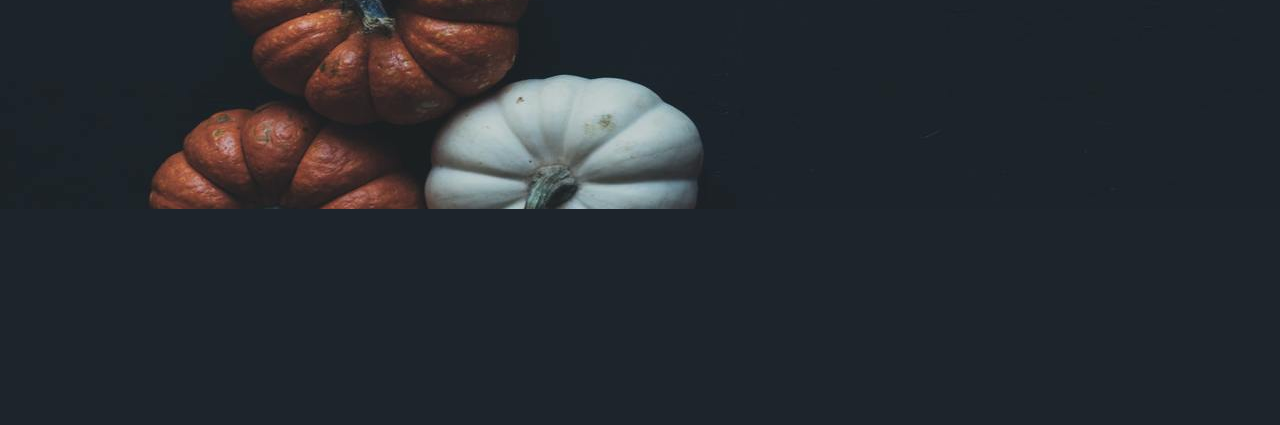
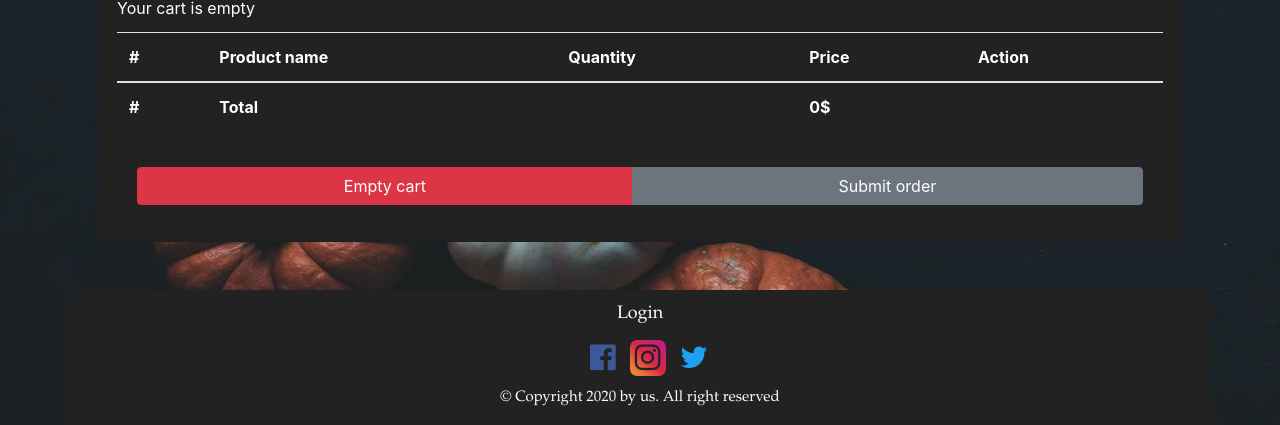
Before and after one commit to Ville-hub/Group9-Web-Project, a PHP site: page /order.php in a window 1280 px wide. Shown: the part 591-1016 px from the top of the page. Before the commit the page ends 800 px from the top, so only its background shows below. Run offline with PHP 8.4, Linux system fonts and the light colour scheme; data that the repository does not hold is empty.

Commit message:
Order system update
Changing the ordering system again

```diff
--- /dev/null
+++ b/cart_template.php
@@ -0,0 +1,119 @@
+
+	<div class="container" >
+    <?php if(@$msg){ ?>
+		<div class="alert alert-danger" role="alert">
+          <span class="glyphicon glyphicon-exclamation-sign" aria-hidden="true"></span>
+          <span class="sr-only"></span>
+          <?=$msg?>
+        </div>
+
+	<?php 	} ?>
+
+    <!-- Items and its forms where you can add new items -->
+    <div class="row pt-3">
+
+        <div class="col-sm-4 col-md-3 text-center">
+            <div class="products">
+                    <img src="images/test.jpg" class="img-fluid"><br>
+
+                <h4 class="text-info">PHO SOUP<br></h4>
+                <div class="card-footer"> <p class="item_price">10€</p>
+                <form method="post" action="?do=add" >
+                <input type="submit" class='btn btn-danger btn-md item_add' value="ADD" >
+                <label>Qty: <input class="item_Quantity form-control" type="text" name="quantity" value="1"></label>
+                <input type="hidden" name="item_number" value="1">
+                <input type="hidden" name="item_name" value="PHO SOUP">
+                <input type="hidden" name="item_price" value="10">
+                </form>
+                </div>
+            </div>
+        </div><!-- end object -->
+
+        <div class="col-sm-4 col-md-3 text-center">
+            <div class="products">
+                    <img src="images/test.jpg" class="img-fluid"><br>
+
+                <h4 class="text-info">PHO VEGGIE</h4>
+                <div class="card-footer"> <p class="item_price">10€</p>
+                <form method="post" action="?do=add" >
+                <input type="submit" class='btn btn-danger btn-md item_add' value="ADD" >
+                <label>Qty: <input class="item_Quantity form-control" type="text" name="quantity" value="1"></label>
+                <input type="hidden" name="item_number" value="2">
+                <input type="hidden" name="item_name" value="PHO VEGGIE">
+                <input type="hidden" name="item_price" value="10">
+                </form>
+                </div>
+            </div>
+        </div><!-- end object -->
+
+        <div class="col-sm-4 col-md-3 text-center">
+            <div class="products">
+                    <img src="images/test.jpg" class="img-fluid"><br>
+
+                <h4 class="text-info">STEAMED PORK RIBS RICE </h4>
+                <div class="card-footer"> <p class="item_price">10€</p>
+                <form method="post" action="?do=add" >
+                <input type="submit" class='btn btn-danger btn-md item_add' value="ADD" >
+                <label>Qty: <input class="item_Quantity form-control" type="text" name="quantity" value="1"></label>
+                <input type="hidden" name="item_number" value="3">
+                <input type="hidden" name="item_name" value="STEAMED PORK RIBS RICE">
+                <input type="hidden" name="item_price" value="10">
+                </form>
+                </div>
+            </div>
+        </div><!-- end object -->
+
+        <div class="col-sm-4 col-md-3 text-center">
+            <div class="products">
+                    <img src="images/test.jpg" class="img-fluid"><br>
+
+                <h4 class="text-info">GOLDEN CHICKEN WONTON</h4>
+                <div class="card-footer"> <p class="item_price">15€</p>
+                <form method="post" action="?do=add" >
+                <input type="submit" class='btn btn-danger btn-md item_add' value="ADD" >
+                <label>Qty: <input class="item_Quantity form-control" type="text" name="quantity" value="1"></label>
+                <input type="hidden" name="item_number" value="4">
+                <input type="hidden" name="item_name" value="GOLDEN CHICKEN WONTON">
+                <input type="hidden" name="item_price" value="15">
+                </form>
+                </div>
+            </div>
+        </div><!-- end object -->
+    </div>
+<div class="card p-3">
+      <!-- card of the ordered items in cart -->
+      <div class="card-title">Your cart <?php if (@$items_number < 1){ echo" is empty"; }?></div>
+
+      <!-- Table -->
+		<table class="table">
+        	<thead>
+            	 <tr> <th>#</th> <th>Product name</th> <th>Quantity</th> <th>Price</th><th>Action</th> </tr>
+            </thead>
+
+            <tbody>
+            <?php if (@$items_number >= 1){ // if order have one item or more loop in it and make a list of items in cart
+				$n = 1;
+				$total = 0;
+				while($item = mysqli_fetch_array($cart_data)){
+
+				 ?>
+                <tr> <th scope="row"><?=$n?></th> <td><?=$item['item_name']?></td> <td><?=$item['quantity']?></td> <td><?=$item['price']?>$</td> <td><a href="order.php?do=delete&id=<?=$item['id']?>"><span class="btn btn-danger" >Remove </span></a>   <a href="order.php?do=add_one&id=<?=$item['id']?>"><span class="btn btn-success" >+ </span></a> <a href="order.php?do=remove_one&id=<?=$item['id']?>"><span class="btn btn-warning" >- </span></a>  </td> </tr>
+                <?php
+				$n++;
+				$total +=$item['price'];
+				 }}?>
+
+            </tbody>
+            <tfoot>
+            	 <tr> <th>#</th> <th>Total</th> <th></th> <th><?php echo(@$total)?$total:'0'; ?>$</th> <th></th></tr>
+            </tfoot>
+		</table>
+        <div class="card-body btn-group btn-group-justified">
+
+                <a href="order.php?do=delete_all" class="btn btn-danger">Empty cart</a>
+
+          	    <a href="submit_order.php" class="btn btn-secondary">Submit order</a>
+
+        </div>
+    </div>
+</div>
--- a/css/custom_bootstrap.css
+++ b/css/custom_bootstrap.css
@@ -309,3 +309,12 @@ input[type="text"] {
     font-size: 16px;
     margin: 25px 0 15px 0;
 }
+
+.card{
+    background-color: #222222 !important;
+    color: #fefefe;
+}
+.table{
+    background-color: #222222 !important;
+    color: #fefefe;
+}
--- a/myheader.php
+++ b/myheader.php
@@ -122,7 +122,7 @@
                   <a class="nav-link" href="contact.php">Contact Info</a>
                 </li>
 
-                  <a href="orderfood.php" class="order"> Order Online</a>
+                  <a href="order.php" class="order"> Order Online</a>
                   <div class="bell1" id="bellID">
                   <i class="fa fa-bell-o bell" aria-hidden="true"></i>
                   </div>
--- a/order.php
+++ b/order.php
@@ -1,35 +1,129 @@
-<?php include 'myheader.php' ?>
-<html>
-    <head>
-        <style>
-            .booking{
-                color:white;
-            }
-            </style>
-        </head>
-    </html>
-<div  class="row mt-5">
-    <div class="col-md-12 bg-dark text-center pt-3">
-<?php include 'db.php' ;
+<?php
+session_start();
+include 'db.php';
+include 'myheader.php'?>
 
-$na=$_POST['name'];
-$e=$_POST['email'];
-$f=$_POST['food'];
-$r=$_POST['request'];
-$sql= "insert into orders(name,email,food,request)
-values ('$na','$e','$f','$r')";
+<div class="row pt-3">
+<?php
+if(isset($_GET['do'])){ // check request from page forms
+	$action = $_GET['do'];
+	//Array ( [quantity] => 1 [item_number] => 2 [item_name] => pant [item_price] => 38 ) Array ( [do] => add )
+	switch($action){
+	case"add":
+	// code of adding new items to the order
+	// first get item details in variables
+		$item_number = mysqli_real_escape_string($conn, $_POST['item_number']);
+		$item_name = mysqli_real_escape_string($conn, $_POST['item_name']);
+		$item_price = mysqli_real_escape_string($conn, $_POST['item_price']);
+		$quantity = mysqli_real_escape_string($conn, $_POST['quantity']);
+		// check if there is an existing order from the session where we save session id
+		if(!isset($_SESSION['order_id']))
+		{ // if there isn't an order, make new order in orders table and save its id in session array
 
-if($conn->query($sql)===TRUE){
+			$today = date('Y-m-d : h-i-s');
+			$sql_order = "INSERT INTO orders (date) VALUES ('$today')";
+			$result = mysqli_query($conn,$sql_order) or die(mysqli_error($conn));
+			$order_id = mysqli_insert_id($conn);
+			$_SESSION['order_id'] = $order_id;
 
-    echo'<p style="color:white;font-size:20px;font-family:cubic;margin:15px;">Order succesful. </p>';
-    echo '<p style="color:white;font-size:20px;font-family:cubic;margin:15px;">Thank you! </p>';
-} else{
-    echo "ERROR: " .$sql . "<br>" .$conn->error;
+		}
+		else
+		{
+			//if there is an order , count items in order has the same type of added item
+			$order_id = $_SESSION['order_id'];
+			$sql_item_quantity = "select count(*) as quantity  from order_items where order_id =$order_id and item_number = $item_number";
+			$result = mysqli_query($conn,$sql_item_quantity)or die(mysqli_error($conn));
+			$row = mysqli_fetch_assoc($result);
+
+		    $item_quantity = $row['quantity'];//$result->fetch_assoc()['quantity'];//$row[0];
+
+
+		}
+		//now we will add the new item <br>
+		// if there is one or more from this item we only update the record of existed item .add one to the quantity and add an item price to the existing cost
+		if( intval($item_quantity) >= 1 ){
+			$sql_add_item = "Update order_items set quantity=quantity+1 , price = price + $item_price";
+
+		}else{
+		// there is no items in the same type .so,we make a new record to add the item
+			$sql_add_item = "INSERT INTO order_items (order_id,item_number,item_name,quantity,price ) VALUES ($order_id,$item_number,'$item_name',$quantity,$item_price)";
+
+		}
+		$result = mysqli_query($conn,$sql_add_item) or die(mysqli_error($conn));
+		if($result){
+			$msg = "Item added";
+		}else{
+			$msg = "Cannot add item";
+		}
+	break;
+	case"delete":
+	// Code of deleting a spesific items details from order
+		$item_id = intval($_GET['id']);
+		$order_id = $_SESSION['order_id'];
+		$sql_item_delete = "DELETE FROM order_items where order_id = $order_id and id = $item_id ";
+		$result = mysqli_query($conn,$sql_item_delete)or die(mysqli_error($conn).'-'. $sql_item_delete);
+		if($result){
+			$msg = "item was deleted";
+		}else{
+			$msg = "Cannot delete item";
+		}
+
+	break;
+	case"delete_all":
+	// Code of deleting all items from order
+		$order_id = $_SESSION['order_id'];
+		$sql_item_delete = "DELETE FROM order_items where order_id = $order_id ";
+		$result = mysqli_query($conn,$sql_item_delete)or die(mysqli_error($conn));
+		if($result){
+			$msg = "Cart is empty";
+		}else{
+			$msg = "Cannot empty cart";
+		}
+	break;
+	case"add_one":
+	//  Code of increasing the quantity of an item by one
+		$item_id = intval($_GET['id']);
+		$order_id = $_SESSION['order_id'];
+		$sql_add_item = "Update order_items set quantity=quantity+1 , price = ( price /( quantity - 1) ) * quantity where id =$item_id";
+		$result = mysqli_query($conn,$sql_add_item)or die(mysqli_error($conn).'-'. $sql_item_delete);
+		if($result){
+			$msg = "Item was added";
+		}else{
+			$msg = "Cannot add item";
+		}
+
+	break;
+	case"remove_one":
+	//  Code of decreasing the quantity of an item by one
+		$item_id = intval($_GET['id']);
+		$order_id = $_SESSION['order_id'];
+		$sql_remove_item = "Update order_items set quantity=quantity-1 , price = ( price /( quantity + 1) ) * quantity where id =$item_id";
+		$result = mysqli_query($conn,$sql_remove_item)or die(mysqli_error($conn).'-'. $sql_item_delete);
+		if($result){
+			$msg = "Item was removed";
+		}else{
+			$msg = "Cannot remove item";
+		}
+		break;
+
+
+	}
 
 }
-$conn->close();
+
+if(isset($_SESSION['order_id'])){
+	// getting the saved items in the existing order
+	$order_id = mysqli_real_escape_string($conn, $_SESSION['order_id']) ;
+	$sql_get_order_items = "select * from order_items where order_id =$order_id ";
+	$cart_data = mysqli_query($conn,$sql_get_order_items)or die(mysqli_error($conn));
+	$items_number = mysqli_num_rows($cart_data);
+
+}
 
 ?>
-    </div>
 </div>
-<?php include 'myfooter.php' ?>
+<?php
+// get the view code from template file
+include 'cart_template.php';
+include 'myfooter.php';
+?>
```
Also changed, not shown: orderfood.php (deleted, +0 -158 lines), submit_order.php (added, +47 -0 lines), submit_order_template.php (added, +78 -0 lines).
